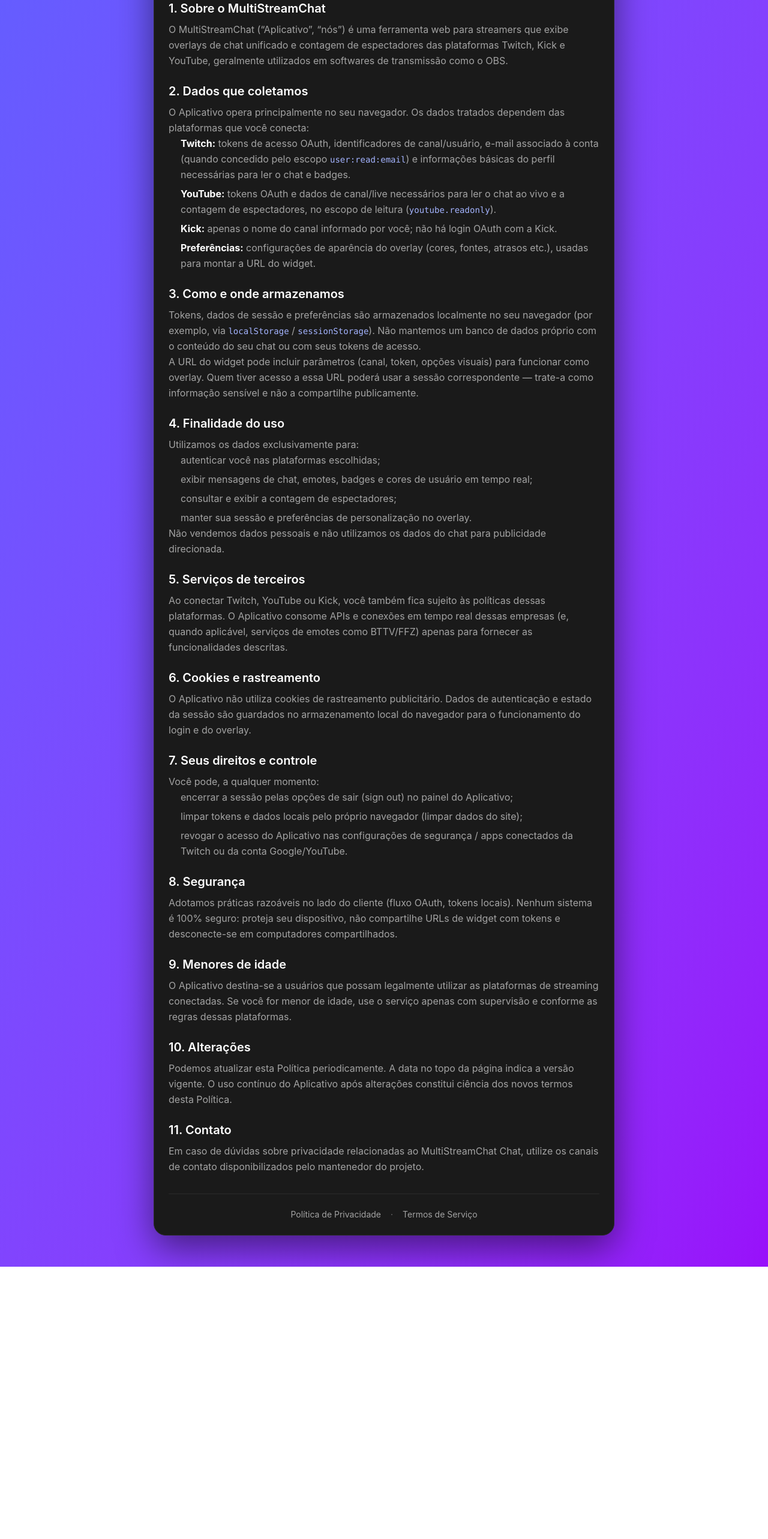
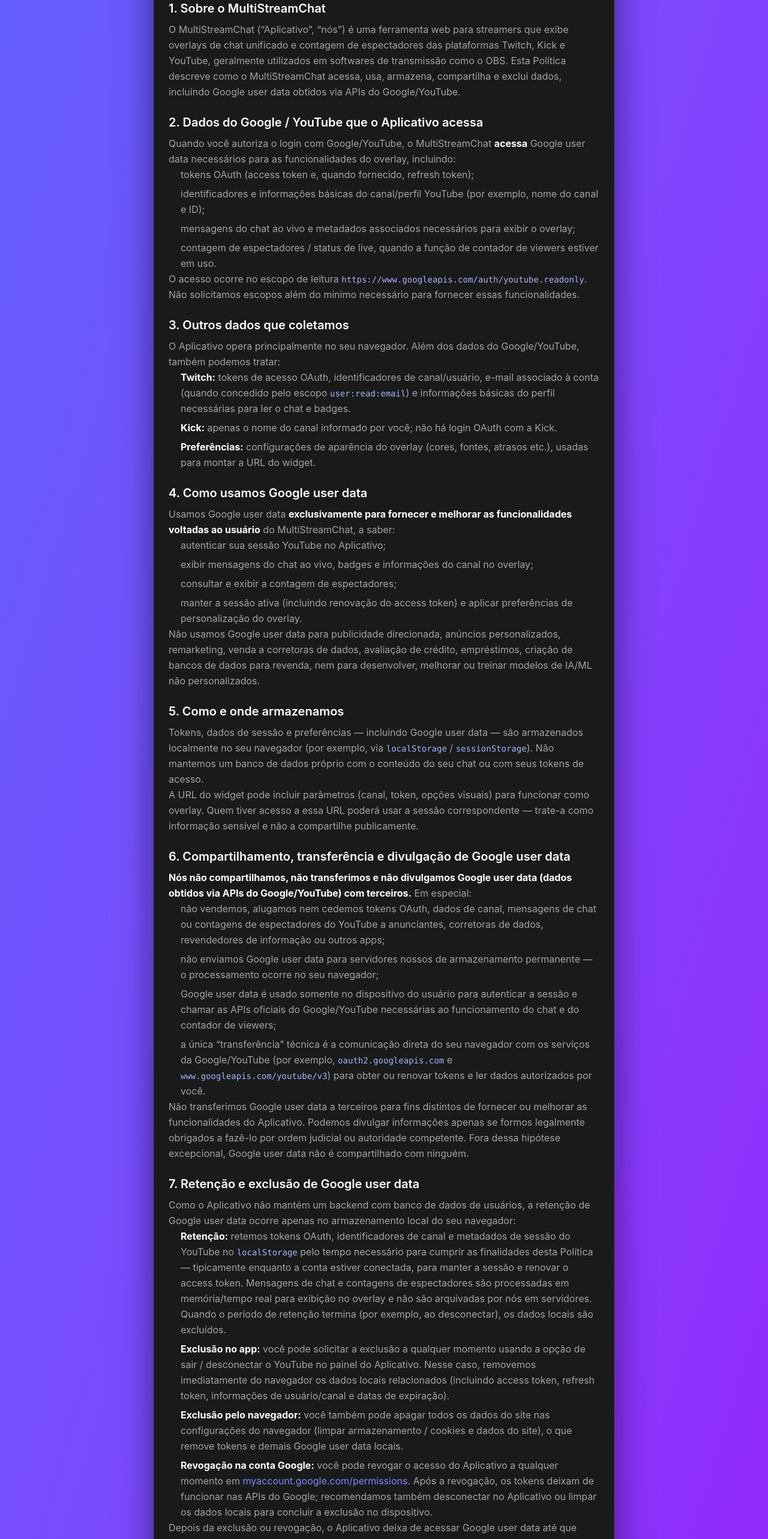
Before and after one commit to Dabisilva/multistreamchat, a React (Vite) app: page /privacy in a window 1280 px wide. Shown: the part 220-2786 px from the top of the page at 60% size. Before the commit the page ends 2332 px from the top, so only its background shows below. Built offline with nearby package versions, Linux system fonts and the light colour scheme.

Commit message:
updating privacy policy

```diff
--- a/src/pages/PrivacyPolicy.tsx
+++ b/src/pages/PrivacyPolicy.tsx
@@ -5,7 +5,7 @@
   return (
     <LegalPageLayout
       title="Política de Privacidade"
-      lastUpdated="7 de agosto de 2026"
+      lastUpdated="10 de setembro de 2026"
     >
       <section>
         <h2>1. Sobre o MultiStreamChat</h2>
@@ -13,15 +13,52 @@
           O MultiStreamChat (“Aplicativo”, “nós”) é uma ferramenta web para
           streamers que exibe overlays de chat unificado e contagem de
           espectadores das plataformas Twitch, Kick e YouTube, geralmente
-          utilizados em softwares de transmissão como o OBS.
+          utilizados em softwares de transmissão como o OBS. Esta Política
+          descreve como o MultiStreamChat acessa, usa, armazena, compartilha e
+          exclui dados, incluindo Google user data obtidos via APIs do
+          Google/YouTube.
         </p>
       </section>
 
       <section>
-        <h2>2. Dados que coletamos</h2>
+        <h2>2. Dados do Google / YouTube que o Aplicativo acessa</h2>
         <p>
-          O Aplicativo opera principalmente no seu navegador. Os dados tratados
-          dependem das plataformas que você conecta:
+          Quando você autoriza o login com Google/YouTube, o MultiStreamChat{" "}
+          <strong className="text-dark-text-primary">acessa</strong> Google user
+          data necessários para as funcionalidades do overlay, incluindo:
+        </p>
+        <ul>
+          <li>
+            tokens OAuth (access token e, quando fornecido, refresh token);
+          </li>
+          <li>
+            identificadores e informações básicas do canal/perfil YouTube
+            (por exemplo, nome do canal e ID);
+          </li>
+          <li>
+            mensagens do chat ao vivo e metadados associados necessários para
+            exibir o overlay;
+          </li>
+          <li>
+            contagem de espectadores / status de live, quando a função de
+            contador de viewers estiver em uso.
+          </li>
+        </ul>
+        <p>
+          O acesso ocorre no escopo de leitura{" "}
+          <code className="text-indigo-300 text-sm">
+            https://www.googleapis.com/auth/youtube.readonly
+          </code>
+          . Não solicitamos escopos além do mínimo necessário para fornecer
+          essas funcionalidades.
+        </p>
+      </section>
+
+      <section>
+        <h2>3. Outros dados que coletamos</h2>
+        <p>
+          O Aplicativo opera principalmente no seu navegador. Além dos dados do
+          Google/YouTube, também podemos tratar:
         </p>
         <ul>
           <li>
@@ -30,12 +67,6 @@
             à conta (quando concedido pelo escopo{" "}
             <code className="text-indigo-300 text-sm">user:read:email</code>) e
             informações básicas do perfil necessárias para ler o chat e badges.
-          </li>
-          <li>
-            <strong className="text-dark-text-primary">YouTube:</strong> tokens
-            OAuth e dados de canal/live necessários para ler o chat ao vivo e a
-            contagem de espectadores, no escopo de leitura (
-            <code className="text-indigo-300 text-sm">youtube.readonly</code>).
           </li>
           <li>
             <strong className="text-dark-text-primary">Kick:</strong> apenas o
@@ -50,10 +81,40 @@
       </section>
 
       <section>
-        <h2>3. Como e onde armazenamos</h2>
+        <h2>4. Como usamos Google user data</h2>
         <p>
-          Tokens, dados de sessão e preferências são armazenados localmente no
-          seu navegador (por exemplo, via{" "}
+          Usamos Google user data{" "}
+          <strong className="text-dark-text-primary">
+            exclusivamente para fornecer e melhorar as funcionalidades
+            voltadas ao usuário
+          </strong>{" "}
+          do MultiStreamChat, a saber:
+        </p>
+        <ul>
+          <li>autenticar sua sessão YouTube no Aplicativo;</li>
+          <li>
+            exibir mensagens do chat ao vivo, badges e informações do canal no
+            overlay;
+          </li>
+          <li>consultar e exibir a contagem de espectadores;</li>
+          <li>
+            manter a sessão ativa (incluindo renovação do access token) e
+            aplicar preferências de personalização do overlay.
+          </li>
+        </ul>
+        <p>
+          Não usamos Google user data para publicidade direcionada, anúncios
+          personalizados, remarketing, venda a corretoras de dados, avaliação de
+          crédito, empréstimos, criação de bancos de dados para revenda, nem para
+          desenvolver, melhorar ou treinar modelos de IA/ML não personalizados.
+        </p>
+      </section>
+
+      <section>
+        <h2>5. Como e onde armazenamos</h2>
+        <p>
+          Tokens, dados de sessão e preferências — incluindo Google user data —
+          são armazenados localmente no seu navegador (por exemplo, via{" "}
           <code className="text-indigo-300 text-sm">localStorage</code> /{" "}
           <code className="text-indigo-300 text-sm">sessionStorage</code>). Não
           mantemos um banco de dados próprio com o conteúdo do seu chat ou com
@@ -68,25 +129,148 @@
       </section>
 
       <section>
-        <h2>4. Finalidade do uso</h2>
-        <p>Utilizamos os dados exclusivamente para:</p>
+        <h2>
+          6. Compartilhamento, transferência e divulgação de Google user data
+        </h2>
+        <p>
+          <strong className="text-dark-text-primary">
+            Nós não compartilhamos, não transferimos e não divulgamos Google
+            user data (dados obtidos via APIs do Google/YouTube) com terceiros.
+          </strong>{" "}
+          Em especial:
+        </p>
         <ul>
-          <li>autenticar você nas plataformas escolhidas;</li>
           <li>
-            exibir mensagens de chat, emotes, badges e cores de usuário em tempo
-            real;
+            não vendemos, alugamos nem cedemos tokens OAuth, dados de canal,
+            mensagens de chat ou contagens de espectadores do YouTube a
+            anunciantes, corretoras de dados, revendedores de informação ou
+            outros apps;
           </li>
-          <li>consultar e exibir a contagem de espectadores;</li>
-          <li>manter sua sessão e preferências de personalização no overlay.</li>
+          <li>
+            não enviamos Google user data para servidores nossos de armazenamento
+            permanente — o processamento ocorre no seu navegador;
+          </li>
+          <li>
+            Google user data é usado somente no dispositivo do usuário para
+            autenticar a sessão e chamar as APIs oficiais do Google/YouTube
+            necessárias ao funcionamento do chat e do contador de viewers;
+          </li>
+          <li>
+            a única “transferência” técnica é a comunicação direta do seu
+            navegador com os serviços da Google/YouTube (por exemplo,{" "}
+            <code className="text-indigo-300 text-sm">
+              oauth2.googleapis.com
+            </code>{" "}
+            e{" "}
+            <code className="text-indigo-300 text-sm">
+              www.googleapis.com/youtube/v3
+            </code>
+            ) para obter ou renovar tokens e ler dados autorizados por você.
+          </li>
         </ul>
         <p>
-          Não vendemos dados pessoais e não utilizamos os dados do chat para
-          publicidade direcionada.
+          Não transferimos Google user data a terceiros para fins distintos de
+          fornecer ou melhorar as funcionalidades do Aplicativo. Podemos
+          divulgar informações apenas se formos legalmente obrigados a fazê-lo
+          por ordem judicial ou autoridade competente. Fora dessa hipótese
+          excepcional, Google user data não é compartilhado com ninguém.
         </p>
       </section>
 
       <section>
-        <h2>5. Serviços de terceiros</h2>
+        <h2>7. Retenção e exclusão de Google user data</h2>
+        <p>
+          Como o Aplicativo não mantém um backend com banco de dados de usuários,
+          a retenção de Google user data ocorre apenas no armazenamento local do
+          seu navegador:
+        </p>
+        <ul>
+          <li>
+            <strong className="text-dark-text-primary">Retenção:</strong>{" "}
+            retemos tokens OAuth, identificadores de canal e metadados de sessão
+            do YouTube no{" "}
+            <code className="text-indigo-300 text-sm">localStorage</code> pelo
+            tempo necessário para cumprir as finalidades desta Política —
+            tipicamente enquanto a conta estiver conectada, para manter a sessão
+            e renovar o access token. Mensagens de chat e contagens de
+            espectadores são processadas em memória/tempo real para exibição no
+            overlay e não são arquivadas por nós em servidores. Quando o período
+            de retenção termina (por exemplo, ao desconectar), os dados locais
+            são excluídos.
+          </li>
+          <li>
+            <strong className="text-dark-text-primary">Exclusão no app:</strong>{" "}
+            você pode solicitar a exclusão a qualquer momento usando a opção de
+            sair / desconectar o YouTube no painel do Aplicativo. Nesse caso,
+            removemos imediatamente do navegador os dados locais relacionados
+            (incluindo access token, refresh token, informações de usuário/canal
+            e datas de expiração).
+          </li>
+          <li>
+            <strong className="text-dark-text-primary">
+              Exclusão pelo navegador:
+            </strong>{" "}
+            você também pode apagar todos os dados do site nas configurações do
+            navegador (limpar armazenamento / cookies e dados do site), o que
+            remove tokens e demais Google user data locais.
+          </li>
+          <li>
+            <strong className="text-dark-text-primary">
+              Revogação na conta Google:
+            </strong>{" "}
+            você pode revogar o acesso do Aplicativo a qualquer momento em{" "}
+            <a
+              href="https://myaccount.google.com/permissions"
+              target="_blank"
+              rel="noopener noreferrer"
+            >
+              myaccount.google.com/permissions
+            </a>
+            . Após a revogação, os tokens deixam de funcionar nas APIs do Google;
+            recomendamos também desconectar no Aplicativo ou limpar os dados
+            locais para concluir a exclusão no dispositivo.
+          </li>
+        </ul>
+        <p>
+          Depois da exclusão ou revogação, o Aplicativo deixa de acessar Google
+          user data até que você autorize novamente o login.
+        </p>
+      </section>
+
+      <section>
+        <h2>8. Proteção e segurança de Google user data</h2>
+        <p>
+          Adotamos procedimentos de segurança para proteger a confidencialidade
+          e a integridade dos dados, incluindo Google user data:
+        </p>
+        <ul>
+          <li>
+            autenticação via OAuth 2.0 com Google (incluindo PKCE quando
+            aplicável), em vez de armazenar senhas da conta Google;
+          </li>
+          <li>
+            comunicação com as APIs do Google/YouTube feita por HTTPS /
+            conexões criptografadas;
+          </li>
+          <li>
+            tokens e metadados de sessão guardados apenas no armazenamento local
+            do navegador do usuário, sem banco de dados nosso de tokens;
+          </li>
+          <li>
+            escopo mínimo (
+            <code className="text-indigo-300 text-sm">youtube.readonly</code>)
+            e uso limitado às funcionalidades descritas nesta Política.
+          </li>
+        </ul>
+        <p>
+          Nenhum sistema é 100% seguro: proteja seu dispositivo, não compartilhe
+          URLs de widget com tokens e desconecte-se em computadores
+          compartilhados.
+        </p>
+      </section>
+
+      <section>
+        <h2>9. Serviços de terceiros</h2>
         <p>
           Ao conectar Twitch, YouTube ou Kick, você também fica sujeito às
           políticas dessas plataformas. O Aplicativo consome APIs e conexões em
@@ -96,7 +280,7 @@
       </section>
 
       <section>
-        <h2>6. Cookies e rastreamento</h2>
+        <h2>10. Cookies e rastreamento</h2>
         <p>
           O Aplicativo não utiliza cookies de rastreamento publicitário. Dados
           de autenticação e estado da sessão são guardados no armazenamento
@@ -105,7 +289,7 @@
       </section>
 
       <section>
-        <h2>7. Seus direitos e controle</h2>
+        <h2>11. Seus direitos e controle</h2>
         <p>Você pode, a qualquer momento:</p>
         <ul>
           <li>
@@ -124,17 +308,7 @@
       </section>
 
       <section>
-        <h2>8. Segurança</h2>
-        <p>
-          Adotamos práticas razoáveis no lado do cliente (fluxo OAuth, tokens
-          locais). Nenhum sistema é 100% seguro: proteja seu dispositivo, não
-          compartilhe URLs de widget com tokens e desconecte-se em computadores
-          compartilhados.
-        </p>
-      </section>
-
-      <section>
-        <h2>9. Menores de idade</h2>
+        <h2>12. Menores de idade</h2>
         <p>
           O Aplicativo destina-se a usuários que possam legalmente utilizar as
           plataformas de streaming conectadas. Se você for menor de idade, use o
@@ -143,20 +317,21 @@
       </section>
 
       <section>
-        <h2>10. Alterações</h2>
+        <h2>13. Alterações</h2>
         <p>
-          Podemos atualizar esta Política periodicamente. A data no topo da
-          página indica a versão vigente. O uso contínuo do Aplicativo após
-          alterações constitui ciência dos novos termos desta Política.
+          Podemos atualizar esta Política periodicamente, inclusive se
+          alterarmos a forma como o Aplicativo usa Google user data. A data no
+          topo da página indica a versão vigente. O uso contínuo do Aplicativo
+          após alterações constitui ciência dos novos termos desta Política.
         </p>
       </section>
 
       <section>
-        <h2>11. Contato</h2>
+        <h2>14. Contato</h2>
         <p>
-          Em caso de dúvidas sobre privacidade relacionadas ao MultiStreamChat
-          Chat, utilize os canais de contato disponibilizados pelo mantenedor
-          do projeto.
+          Em caso de dúvidas sobre privacidade relacionadas ao MultiStreamChat,
+          utilize os canais de contato disponibilizados pelo mantenedor do
+          projeto.
         </p>
       </section>
     </LegalPageLayout>
```
